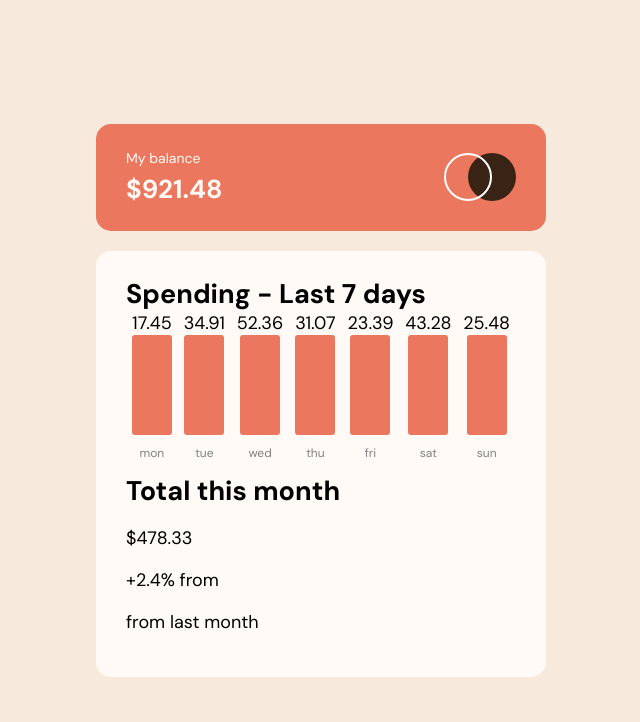
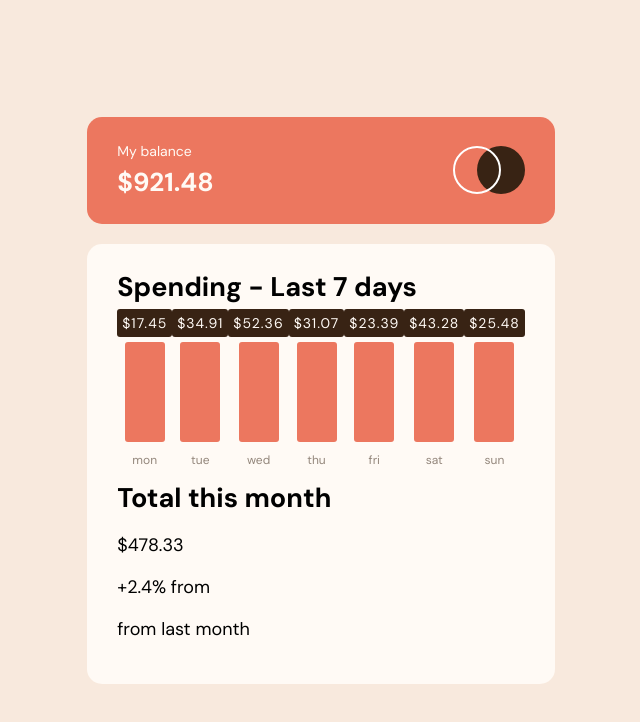
Before and after one commit to annaduong17/expenses-chart, a React (Create React App) app: page / in a window 1280 px wide. Shown: the top 722 px of the page, without its empty margins (319-959 px from the left). Built offline with nearby package versions, Linux system fonts and the light colour scheme; no server answers.

Commit message:
style Amount component

```diff
--- a/src/components/Amount.js
+++ b/src/components/Amount.js
@@ -1,6 +1,6 @@
 function Amount({ value }) {
   return(
-    <div key={value}>{value}</div>
+    <div id="amount" key={value}>${value}</div>
   )
 }
 
--- a/src/index.scss
+++ b/src/index.scss
@@ -6,7 +6,6 @@ $dark-brown: hsl(25, 47%, 15%);
 $med-brown: hsl(28, 10%, 53%);
 $cream: hsl(27, 66%, 92%);
 $pale-orange: hsl(33, 100%, 98%);
-$gray: gray;
 
 body {
   box-sizing: border-box;
@@ -86,7 +85,7 @@ body {
 #weekly-container {
   p {
     margin-top: 10px;
-    color: $gray;
+    color: $med-brown;
     font-size: 12px;
   }
 }
@@ -105,3 +104,13 @@ body {
   align-items: center;
   text-align: center;
 }
+
+#amount {
+  font-size: 14px;
+  color: $pale-orange;
+  background-color: $dark-brown;
+  padding: 5px;
+  margin-block: 5px;
+  border-radius: 3px;
+  letter-spacing: 1px;
+}
```
